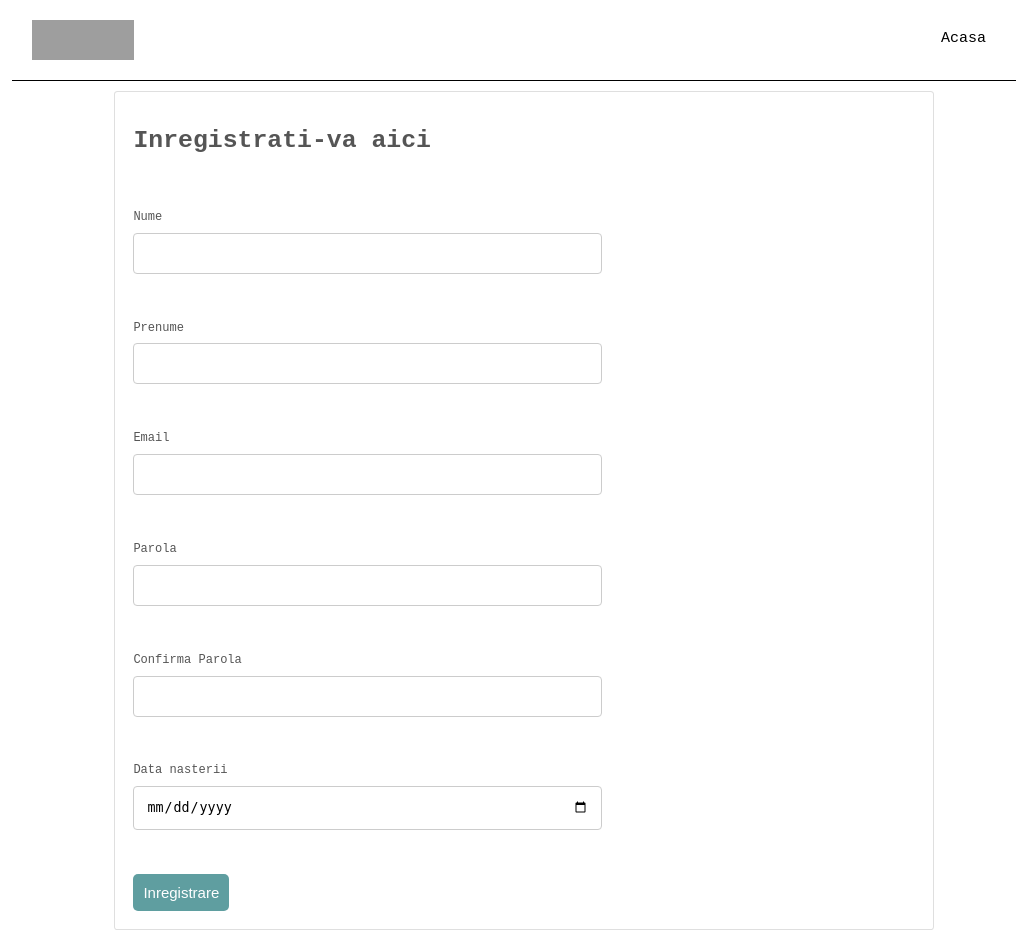
After one commit to BiancaBulai/PTW, a PHP site: page /register.php in a window 1280 px wide. The commit adds this page. Shown: the whole page, without its empty margins (116-1132 px from the left). Run offline with PHP 8.4, Linux system fonts and the light colour scheme; grey boxes are pictures that could not be loaded.

Commit message:
Add files via upload

```diff
--- /dev/null
+++ b/TW/php/adaugareteta.css
@@ -0,0 +1,85 @@
+body {
+    font-family: monospace;
+    background-color: white;
+    padding-left:10%;
+    padding-right: 10%;
+}
+.box{
+    margin-left:10%;
+    margin-right: 10%;
+
+}
+.wrapper {
+    display: grid;
+    grid-gap: 10px;
+    grid-template-columns: 100% ;
+}
+header{
+    grid-column:1/2;
+    grid-row:1;
+}
+.a{
+    grid-column:1;
+    grid-row: 2;
+}
+
+.card{
+    position: relative;
+    display: flex;
+    -webkit-box-orient: vertical;
+    -webkit-box-direction: normal;
+    flex-direction: column;
+    min-width: 0;
+    word-wrap: break-word;
+    background-clip: border-box;
+    border:1px solid rgba(0,0,0,.125);
+    border-radius: .25rem;
+    background-color: white;
+}
+.card-body{
+    -webkit-box-flex:1;
+    flex:1 1 auto;
+    padding:1.25rem;
+}
+.form-group{
+    margin-bottom:1rem;
+    padding-bottom: 1rem;
+    width:60%;
+}
+
+
+input[type=text], input[type=password], input[type=date],input[type=email],input[type=number], select, textarea {
+    width: 100%;
+    padding: 12px;
+    border: 1px solid #ccc;
+    border-radius: 4px;
+    box-sizing: border-box;
+    margin-top: 6px;
+    margin-bottom: 16px;
+    resize: vertical;
+}
+
+.btn {
+    padding: 10px;
+    font-size: 15px;
+    color: white;
+    background: #5F9EA0;
+    border: none;
+    border-radius: 5px;
+}
+.error {
+    width: 92%;
+    margin: 0 auto;
+    padding: 10px;
+    border: 1px solid #a94442;
+    color: #a94442;
+    background: #f2dede;
+    border-radius: 5px;
+    text-align: left;
+}
+.success {
+    color: #3c763d;
+    background: #dff0d8;
+    border: 1px solid #3c763d;
+    margin-bottom: 20px;
+}
--- /dev/null
+++ b/TW/php/navbarcss.css
@@ -0,0 +1,115 @@
+/*RESET*/
+html, body, div, h1, a,img, ul, li,  form, label{
+    margin:0;
+    padding:0;
+    border:0; outline:0;
+    font-size:90%;
+    vertical-align:baseline;
+    background:transparent;
+}
+body {
+    line-height: 1;
+    /*overflow:hidden;*/
+}
+ul{
+    list-style:none;
+}
+
+/*MAIN*/
+body {
+    font-size: 1.05em;
+    line-height: 1.25em;
+    font-family: Courier New, monospace;
+    background: #ffffff;
+    color: #555;
+    padding-left:10%;
+    padding-right: 10%;
+}
+.wrapper {
+    display: grid;
+    grid-gap: 10px;
+    grid-template-columns: 100%;
+}
+.box{
+    font-size:150%;
+}
+
+a {
+    color: #000000;
+}
+
+a:hover {
+    color: #444;
+
+}
+
+.img {
+    height: auto;
+    margin-left: auto;
+    margin-right: auto;
+    width: 50%;
+}
+
+header {
+    grid-column: 1;
+    grid-row: 1;
+    background: #fff;
+    top: 0;
+    left: 0;
+    border-bottom: 1px solid #000000;
+    z-index: 100;
+}
+
+#logo{
+    margin: 20px;
+    float: left;
+    width: 10%;
+    height: 40px;
+    background: url("../img/rsz_logo.jpg") no-repeat center;
+    display: block;
+
+}
+
+nav {
+    float: right;
+    padding: 20px;
+
+}
+
+#menu-icon {
+    display: none;
+    width: 40px;
+    height: 40px;
+    background: #000000 url("../img/rsz_menuicon.jpg") center;
+
+}
+
+a:hover#menu-icon {
+    background-color: #585858;
+    border-radius: 4px 4px 0 0;
+
+}
+
+ul {
+    list-style: none;
+}
+
+li {
+    display: inline-block;
+    float: left;
+    padding: 10px
+
+}
+li a{
+    color: #000000;
+    text-decoration:none;
+    padding:5px 20px;
+    font-family: Courier New, monospace;
+    font-size:15px;
+}
+
+.current {
+
+    color: #000000;
+
+}
--- /dev/null
+++ b/TW/php/register.php
@@ -0,0 +1,63 @@
+<?php include('server.php') ?>
+<!DOCTYPE html>
+<html lang="en">
+<head>
+    <meta charset="UTF-8">
+    <meta name="viewport" content="width=device-width, initial-scale=1">
+    <title>Title</title>
+    <link rel="stylesheet" type="text/css" href="adaugareteta.css">
+    <link rel="stylesheet" type="text/css" href="navbarcss.css">
+</head>
+<body>
+<div class="wrapper">
+    <header>
+        <a href="#" id="logo"></a>
+
+        <nav>
+
+            <a href="../php/index.php" id="menu-icon"></a>
+
+            <ul>
+                <li><a href="../php/index.php">Acasa</a></li>
+            </ul>
+
+        </nav>
+    </header>
+    <div class="box">
+        <div class="card a">
+            <div class="card-body">
+                <h2>Inregistrati-va aici </h2><br><br>
+                <form method="post" action="../php/register.php">
+                    <?php include('errors.php');?>
+                    <div class="form-group">
+                        <label for="nume">Nume </label>
+                        <input type="text" id="nume" name="nume" >
+                    </div>
+                    <div class="form-group">
+                        <label for="prenume">Prenume </label>
+                        <input type="text" id="prenume" name="prenume" >
+                    </div>
+                    <div class="form-group">
+                        <label for="email">Email </label>
+                        <input type="email" id="email" name="email" value="<?php echo $email; ?>" pattern="[^ @]*@[^ @]*">
+                    </div>
+                    <div class="form-group">
+                        <label for="parola">Parola</label>
+                        <input type="password" id="parola_1" name="parola_1">
+                    </div>
+                    <div class="form-group">
+                        <label for="parola">Confirma Parola</label>
+                        <input type="password" id="parola_2" name="parola_2">
+                    </div>
+                    <div class="form-group">
+                        <label for="datansterii">Data nasterii</label>
+                        <input type="date" id="datanasterii" name="datanasterii">
+                    </div>
+                    <button type="submit" class="btn" name="reg_user" value="register">Inregistrare</button>
+                </form>
+            </div>
+        </div> <!--card-->
+    </div>
+</div> <!--/.wrapper-->
+</body>
+</html>
--- /dev/null
+++ b/TW/php/server.php
@@ -0,0 +1,82 @@
+<?php
+session_start();
+
+// initializing variables
+$email    = "";
+$errors = array();
+
+// connect to the database
+$db = mysqli_connect('localhost', 'root', '', 'ptw');
+
+// REGISTER USER
+if (isset($_POST['reg_user'])) {
+  // receive all input values from the form
+    $nume=mysqli_real_escape_string($db,$_POST['nume']);
+    $prenume=mysqli_real_escape_string($db,$_POST['prenume']);
+    $email = mysqli_real_escape_string($db, $_POST['email']);
+  $parola_1 = mysqli_real_escape_string($db, $_POST['parola_1']);
+  $parola_2 = mysqli_real_escape_string($db, $_POST['parola_2']);
+  $data=mysqli_real_escape_string($db,$_POST['datanasterii']);
+
+  // form validation: ensure that the form is correctly filled ...
+  // by adding (array_push()) corresponding error unto $errors array
+    if (empty($nume)) { array_push($errors, "Introduceti numele."); }
+    if (empty($prenume)) { array_push($errors, "Introduceti prenumele."); }
+    if (empty($email)) { array_push($errors, "Introduceti emailul."); }
+  if (empty($parola_1)) { array_push($errors, "Introduceti parola."); }
+    if (empty($data)) { array_push($errors, "Introduceti data nasterii."); }
+  if ($parola_1 != $parola_2) {
+	array_push($errors, "Parolele nu se potrivesc.");
+  }
+
+  // first check the database to make sure
+  // a user does not already exist with the same username and/or email
+  $user_check_query = "SELECT * FROM utilizatori WHERE email='$email' LIMIT 1";
+  $result = mysqli_query($db, $user_check_query);
+  $user = mysqli_fetch_assoc($result);
+
+  if ($user) { // if user exists
+
+    if ($user['email'] === $email) {
+      array_push($errors, "Emailul exista.");
+    }
+  }
+
+  // Finally, register user if there are no errors in the form
+  if (count($errors) == 0) {
+  	$parola = md5($parola_1);//encrypt the password before saving in the database
+
+  	$query = "INSERT INTO utilizatori (nume,prenume,email, parola,datanasterii)
+  			  VALUES('$nume','$prenume','$email', '$parola','$data')";
+  	mysqli_query($db, $query);
+  	$_SESSION['email'] = $email;
+  	$_SESSION['success'] = "Inregistrarea s-a efectuat cu succes.";
+  	header('location: login.php');
+  }
+}
+if (isset($_POST['login_user'])) {
+  $email = mysqli_real_escape_string($db, $_POST['email']);
+  $parola = mysqli_real_escape_string($db, $_POST['parola']);
+
+  if (empty($email)) {
+    array_push($errors, "Introduceti email.");
+  }
+  if (empty($parola)) {
+    array_push($errors, "Introduceti parola.");
+  }
+
+  if (count($errors) == 0) {
+    $parola = md5($parola);
+    $query = "SELECT * FROM utilizatori WHERE email='$email' AND parola='$parola'";
+    $results = mysqli_query($db, $query);
+    if (mysqli_num_rows($results) == 1) {
+      $_SESSION['email'] = $email;
+      $_SESSION['success'] = "Autentificarea s-a facut cu succes";
+      header('location: personalinfo.php');
+    }else {
+      array_push($errors, "Combinatia  a fost gresita.Incercati din nou");
+    }
+  }
+}
+
+?>
```
Also changed, not shown: TW/php/adaugareteta.php (added, +108 -0 lines), TW/php/index.css (added, +129 -0 lines), TW/php/index.php (+2 -5 lines), TW/php/login.php (added, +52 -0 lines).
